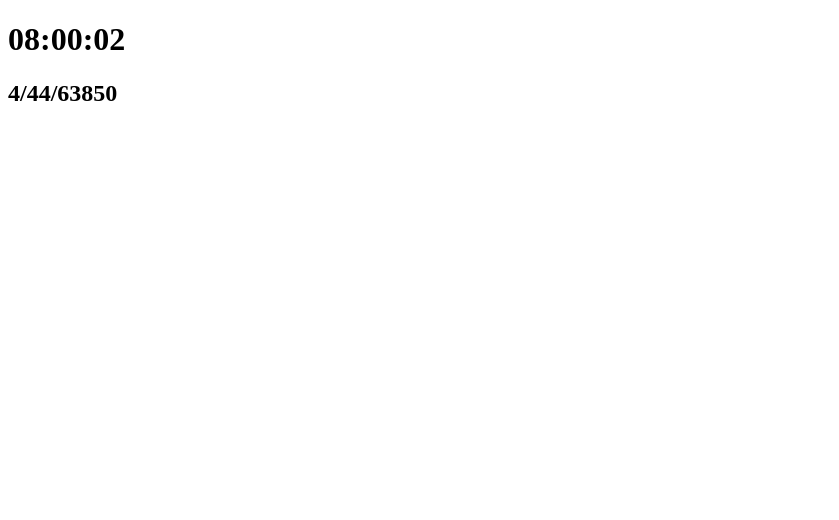
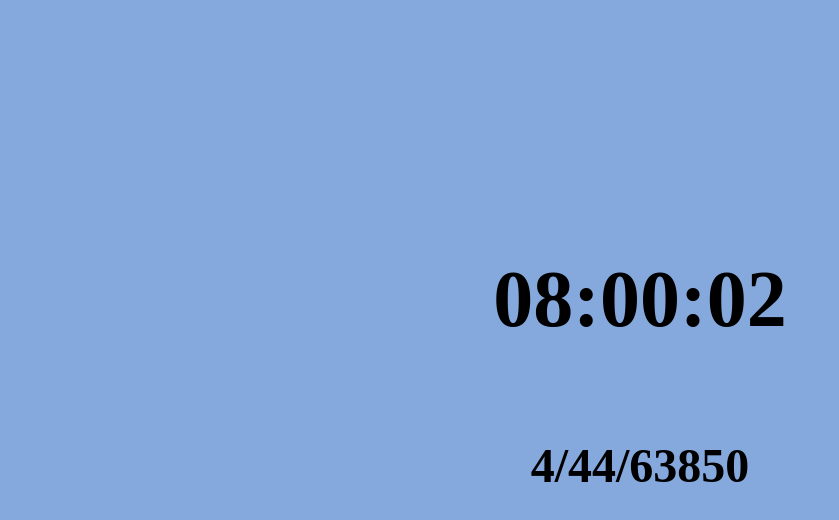
Before and after one commit to Dkunk7/newtime-clock, a plain HTML site: page index.html in a window 1280 px wide. Shown: the whole page, without its empty margins (0-839 px from the left). Drawn offline with Linux system fonts and the light colour scheme.

Commit message:
Not hideous now. Not pretty either

```diff
--- a/assets/css/style.css
+++ b/assets/css/style.css
@@ -0,0 +1,24 @@
+
+
+body {
+    background: rgb(134, 169, 221);
+}
+
+.clock {
+    display: flex;
+    flex-wrap: wrap;
+    justify-content: center;
+    margin-top: 25vh;
+}
+
+.break {
+    flex-basis: 100%;
+}
+
+.clock-text {
+    font-size: 10vh;
+}
+
+.date-text {
+    font-size: 6vh;
+}
--- a/assets/js/clock.js
+++ b/assets/js/clock.js
@@ -22,6 +22,13 @@ I'm gonna need new day names
 
 New month names
     Primary, Secondary, Terch, Quatal, Quintay, Senune, Septuly, Octust, Nonember, Denember
+
+
+Add buttons to change format:
+    MM/dd/yyy hh:mm:ss    08/05/2006 03:05:15 PM
+    M/d/yy h :m:s tt	  8/5/06 3:5:15 PM
+    ddd MMM dd yyyy	      Sat Aug 05 2006
+    dddd, MMMM dd yyyy	  Saturday, August 05 2006
 */
 
 function currentTime() {
@@ -62,63 +69,63 @@ function currentTime() {
 function newTime() {
     let date = new Date();
     let hh = date.getHours();
-    console.log(hh + " hours")
+    // console.log(hh + " hours")
     let mm = date.getMinutes();
     let ss = date.getSeconds();
-    let session = "AM";
+    // let session = "AM";
 
-    let DD = date.getDate();
-    let MM = date.getMonth();
+    // let DD = date.getDate();
+    // let MM = date.getMonth();
     let YY = date.getFullYear();
 
     // Number of leap years since year 0
     let leapYearCount = Math.floor(YY / 4) // This divides the current year by 4 and rounds down to calculate the number of leap years
-    console.log(leapYearCount + " leap count");
+    // console.log(leapYearCount + " leap count");
 
     // Number of normal years since year 0
     let normalYearCount = YY - leapYearCount;
-    console.log(normalYearCount + " normal count");
+    // console.log(normalYearCount + " normal count");
 
     // Current number of days gone by this year
     let start = new Date(date.getFullYear(), 0, 0); // Gets beginning of the year
     let diff = date - start; // Subtract start of the year from todays date
-    console.log(diff + " diff")
+    // console.log(diff + " diff")
     let dayCount = Math.floor(diff / normalDailySeconds); // Round down and divide by seconds in a day
-    console.log(dayCount + " day count")
+    // console.log(dayCount + " day count")
 
     // Current number of hours today is the same as hh above
     // Same for minutes and seconds
 
     let totalSeconds = (normalYearCount * yearlySeconds) + (leapYearCount * leapyearlySeconds) + (dayCount * 86400 /* Seconds in a day */) + (hh * 3600 /* Seconds in an hour*/) + (mm * 60 /* Seconds in minute */) + ss;
-    console.log(totalSeconds + " total")
+    // console.log(totalSeconds + " total")
 
     // Start of conversion to new time from total seconds
     let ntYear = Math.floor(totalSeconds / 1000000); // total seconds divided by seconds in a newtime year
     let yearRemainder = totalSeconds % 1000000; // gets the seconds remaining
-    console.log(ntYear + " nt year")
-    console.log(yearRemainder + " y remainder")
+    // console.log(ntYear + " nt year")
+    // console.log(yearRemainder + " y remainder")
 
     let ntMonth = Math.floor(yearRemainder / 100000); // seconds this year divided by seconds in a month
     let monthRemainder = yearRemainder % 100000; // seconds remaining
-    console.log(ntMonth + " nt month");
-    console.log(monthRemainder + " m remainder")
+    // console.log(ntMonth + " nt month");
+    // console.log(monthRemainder + " m remainder")
 
     // Skipping week because we don't use that
 
     let ntDay = Math.floor(monthRemainder / 1000); // seconds this month divided by seconds in a day
     let dayRemainder = monthRemainder % 1000; // seconds remaining
-    console.log(ntDay + " nt day");
-    console.log(dayRemainder + " d remainder");
+    // console.log(ntDay + " nt day");
+    // console.log(dayRemainder + " d remainder");
 
     let ntHour = Math.floor(dayRemainder / 100); // seconds today divided by seconds in an hour
     let hourRemainder = dayRemainder % 100; // seconds remaining
-    console.log(ntHour + " nt hour");
-    console.log(hourRemainder + " h remainder");
+    // console.log(ntHour + " nt hour");
+    // console.log(hourRemainder + " h remainder");
 
     let ntMin = Math.floor(hourRemainder / 10); // seconds this hour divided by seconds in a minute
     let ntSec = hourRemainder % 10; // Minute remainder is the same as seconds
-    console.log(ntMin + " nt min");
-    console.log(ntSec + " nt sec")
+    // console.log(ntMin + " nt min");
+    // console.log(ntSec + " nt sec")
 
 
 
--- a/index.html
+++ b/index.html
@@ -11,6 +11,7 @@
     <main>
         <div class = "clock">
             <h1 class = "clock-text"></h1>
+            <div class = "break"></div>
             <h2 class = "date-text"></h2>
         </div>
     </main>
```
